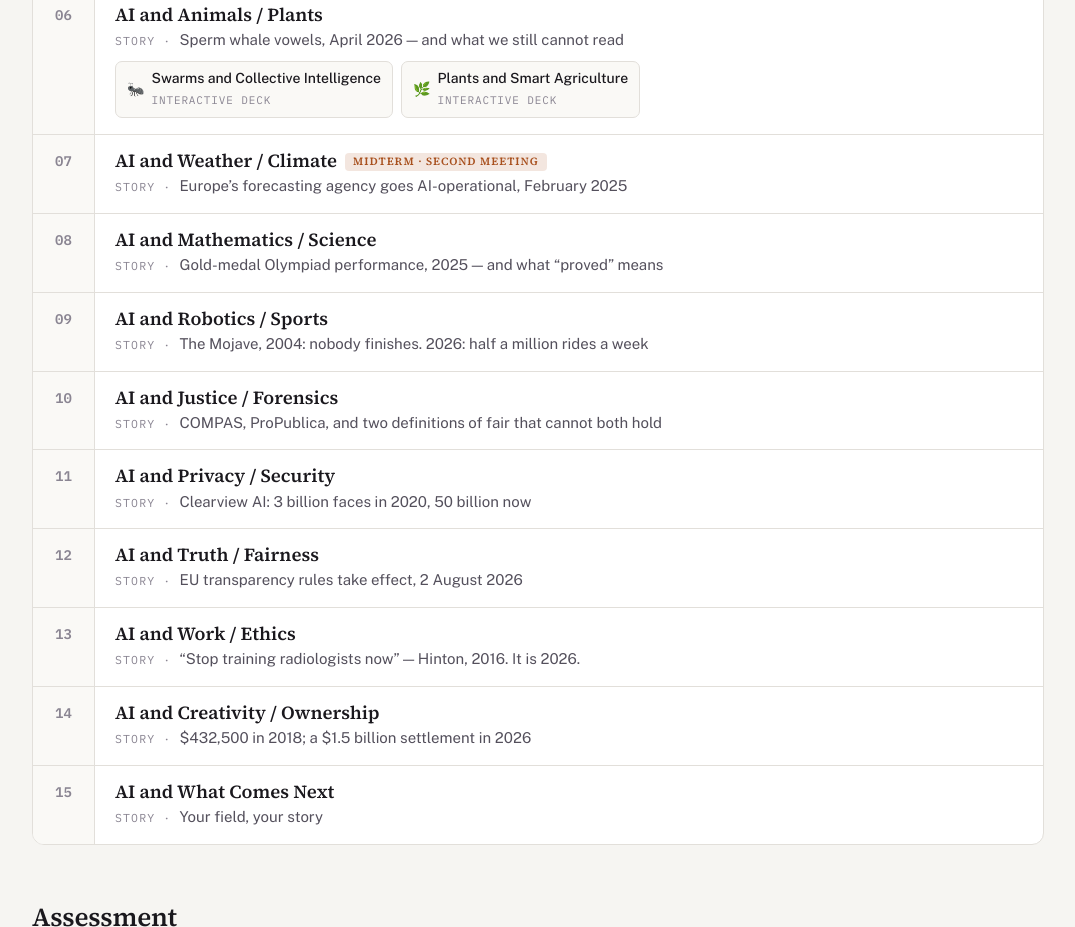
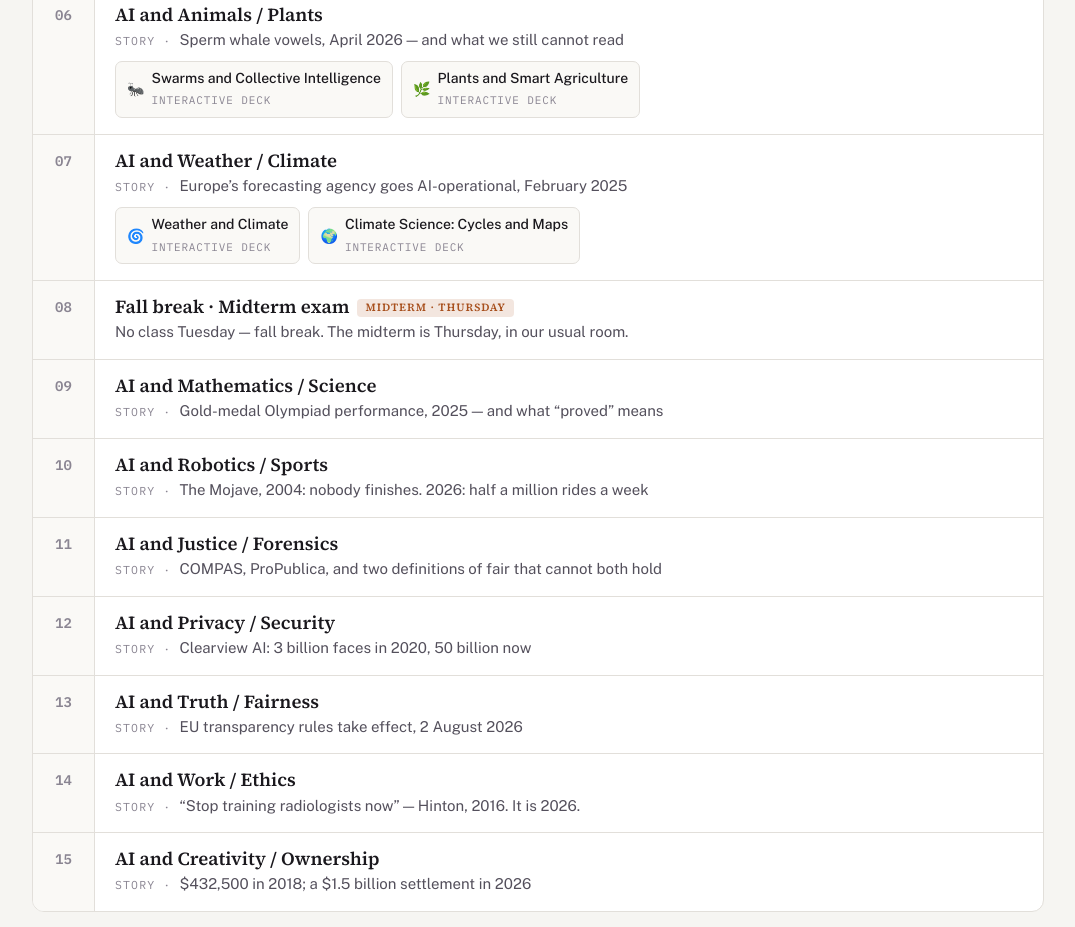
Before and after one commit to xinliwvu/CSI235, a plain HTML site: page index.html in a window 1280 px wide. Shown: the part 1784-2711 px from the top of the page, without its empty margins (102-1177 px from the left). Drawn offline with nearby package versions, Linux system fonts and the light colour scheme.

Commit message:
Add files via upload

```diff
--- a/index.html
+++ b/index.html
@@ -93,6 +93,7 @@ h3{font-family:"Public Sans",sans-serif;font-size:14px;letter-spacing:.08em;text
 .wk h4{margin:0 0 3px;font-size:18.5px;font-family:"Source Serif 4",Georgia,serif;font-weight:600;line-height:1.25}
 .wk .anchor{margin:0;font-size:15px;color:var(--ink-2);line-height:1.45}
 .wk .anchor::before{content:"Story · ";font-family:"IBM Plex Mono",monospace;font-size:11.5px;letter-spacing:.1em;text-transform:uppercase;color:var(--ink-3)}
+.wk .anchor.plain::before{content:none}
 .wk.now{background:color-mix(in srgb, var(--gold) 9%, var(--panel))}
 .wk.now .n{background:var(--gold);color:#fff}
 .wk .badge{
@@ -206,7 +207,7 @@ footer p{margin:0;font-size:13.5px;color:var(--ink-3)}
 
 <section>
   <h2>Semester schedule</h2>
-  <p class="sub">Fifteen weeks, fifteen stories. Tentative — check Brightspace for the current version. Materials appear here as each week is taught.</p>
+  <p class="sub">Fifteen weeks, fourteen stories. Tentative — check Brightspace for the current version. Materials appear here as each week is taught.</p>
   <div class="sched" id="sched"></div>
 </section>
 
@@ -219,7 +220,7 @@ footer p{margin:0;font-size:13.5px;color:var(--ink-3)}
         <tr><td>Weekly story reflections</td><td class="w">20%</td><td class="note">12 assigned, 2 lowest dropped</td></tr>
         <tr><td>Weekly concept quizzes</td><td class="w">20%</td><td class="note">12 given, 2 lowest dropped</td></tr>
         <tr><td>Debates and participation</td><td class="w">10%</td><td class="note">Randomly distributed by topic</td></tr>
-        <tr><td>Midterm exam <span style="color:var(--ink-3)">(closed book)</span></td><td class="w">25%</td><td class="note">Week 7, second meeting</td></tr>
+        <tr><td>Midterm exam <span style="color:var(--ink-3)">(closed book)</span></td><td class="w">25%</td><td class="note">Week 8, Thursday</td></tr>
         <tr><td>Final exam / project <span style="color:var(--ink-3)">(open book)</span></td><td class="w">25%</td><td class="note">University examination period</td></tr>
         <tr class="tot"><td>Total</td><td class="w">100%</td><td></td></tr>
       </table>
@@ -302,15 +303,15 @@ const WEEKS = [
   {n:4,  topic:'AI and Linguistics / Lost Knowledge', anchor:'A sealed Herculaneum scroll read cover to cover, June 2026', mats:['lostknowledge','alphafold']},
   {n:5,  topic:'AI and Health / Medicine',          anchor:'Two Nobel Prizes for AI in two days, October 2024', mats:['health-1','health-2']},
   {n:6,  topic:'AI and Animals / Plants',           anchor:'Sperm whale vowels, April 2026 — and what we still cannot read', mats:['nature-swarms','nature-plants']},
-  {n:7,  topic:'AI and Weather / Climate',          anchor:'Europe’s forecasting agency goes AI-operational, February 2025', badge:'Midterm · second meeting'},
-  {n:8,  topic:'AI and Mathematics / Science',      anchor:'Gold-medal Olympiad performance, 2025 — and what “proved” means'},
-  {n:9,  topic:'AI and Robotics / Sports',          anchor:'The Mojave, 2004: nobody finishes. 2026: half a million rides a week'},
-  {n:10, topic:'AI and Justice / Forensics',        anchor:'COMPAS, ProPublica, and two definitions of fair that cannot both hold'},
-  {n:11, topic:'AI and Privacy / Security',         anchor:'Clearview AI: 3 billion faces in 2020, 50 billion now'},
-  {n:12, topic:'AI and Truth / Fairness',           anchor:'EU transparency rules take effect, 2 August 2026'},
-  {n:13, topic:'AI and Work / Ethics',              anchor:'“Stop training radiologists now” — Hinton, 2016. It is 2026.'},
-  {n:14, topic:'AI and Creativity / Ownership',     anchor:'$432,500 in 2018; a $1.5 billion settlement in 2026'},
-  {n:15, topic:'AI and What Comes Next',            anchor:'Your field, your story'},
+  {n:7,  topic:'AI and Weather / Climate',          anchor:'Europe’s forecasting agency goes AI-operational, February 2025', mats:['wx-weather','wx-climate']},
+  {n:8,  topic:'Fall break · Midterm exam',         anchor:'No class Tuesday — fall break. The midterm is Thursday, in our usual room.', badge:'Midterm · Thursday', plain:true},
+  {n:9,  topic:'AI and Mathematics / Science',      anchor:'Gold-medal Olympiad performance, 2025 — and what “proved” means'},
+  {n:10, topic:'AI and Robotics / Sports',          anchor:'The Mojave, 2004: nobody finishes. 2026: half a million rides a week'},
+  {n:11, topic:'AI and Justice / Forensics',        anchor:'COMPAS, ProPublica, and two definitions of fair that cannot both hold'},
+  {n:12, topic:'AI and Privacy / Security',         anchor:'Clearview AI: 3 billion faces in 2020, 50 billion now'},
+  {n:13, topic:'AI and Truth / Fairness',           anchor:'EU transparency rules take effect, 2 August 2026'},
+  {n:14, topic:'AI and Work / Ethics',              anchor:'“Stop training radiologists now” — Hinton, 2016. It is 2026.'},
+  {n:15, topic:'AI and Creativity / Ownership',     anchor:'$432,500 in 2018; a $1.5 billion settlement in 2026'},
 ];
 
 const MATERIALS = {
@@ -320,6 +321,8 @@ const MATERIALS = {
   'nature-swarms':  {ic:'🐜', kind:'Interactive deck', name:'Swarms and Collective Intelligence', href:'lectures/06-nature-swarms.html'},
   'nature-plants':  {ic:'🌿', kind:'Interactive deck', name:'Plants and Smart Agriculture',       href:'lectures/06-nature-plants.html'},
   'alphafold':      {ic:'🧬', kind:'Interactive deck', name:'AlphaFold as an Instrument', href:'lectures/05-alphafold.html'},
+  'wx-weather':     {ic:'🌀', kind:'Interactive deck', name:'Weather and Climate',        href:'lectures/07-weather-climate.html'},
+  'wx-climate':     {ic:'🌍', kind:'Interactive deck', name:'Climate Science: Cycles and Maps', href:'lectures/07-climate-science.html'},
   'fivestones-deck':{ic:'⚫', kind:'Interactive deck', name:'Five Stones, Step by Step', href:'lectures/03-five-stones-design.html'},
   'flap-deck':      {ic:'🐦', kind:'Interactive deck', name:'Flap: A Game in 40 Steps',  href:'lectures/03-flap-design.html'},
 };
@@ -348,7 +351,7 @@ sched.innerHTML = WEEKS.map(w => {
     <div class="n">${String(w.n).padStart(2,'0')}</div>
     <div class="body">
       <h4>${w.topic}${now ? '<span class="badge now">This week</span>' : ''}${w.badge ? `<span class="badge">${w.badge}</span>` : ''}</h4>
-      <p class="anchor">${w.anchor}</p>
+      <p class="anchor${w.plain ? ' plain' : ''}">${w.anchor}</p>
       ${mats ? `<div class="mats">${mats}</div>` : ''}
     </div></div>`;
 }).join('');
```
